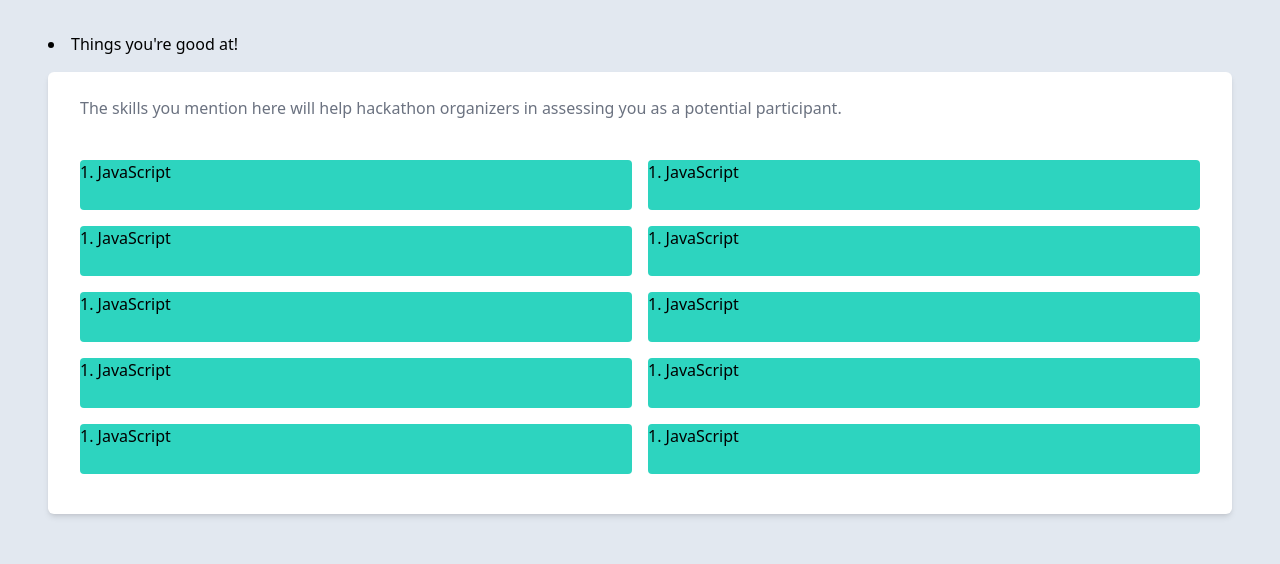
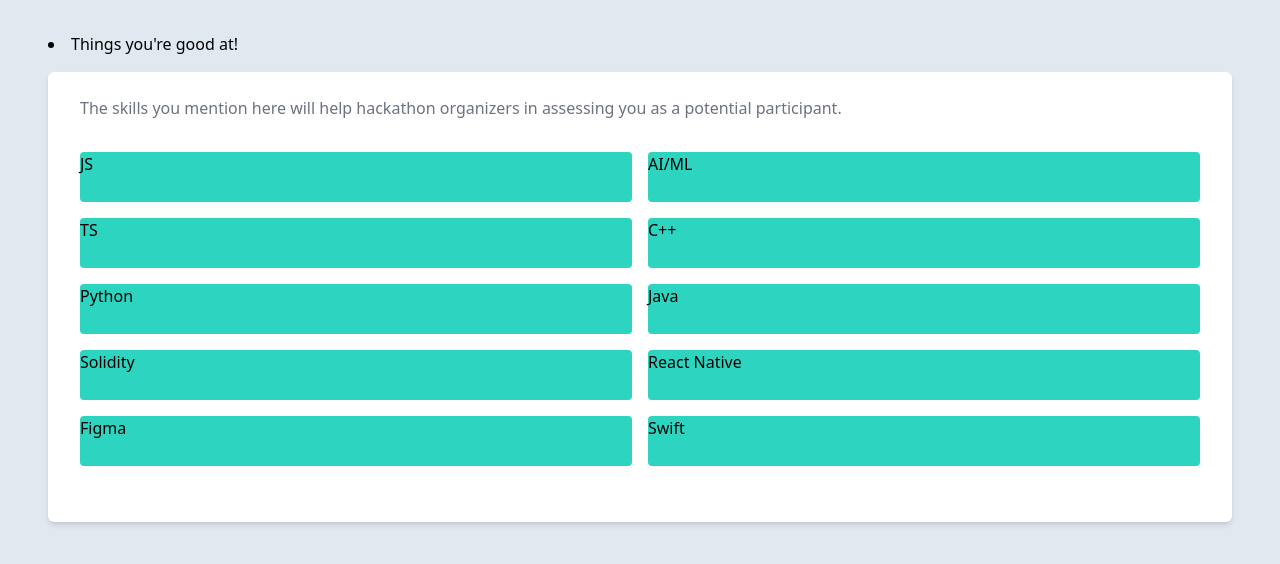
Before and after one commit to suveshmoza/Fold-Assignment, a Next.js app: page / in a window 1280 px wide. Shown: the top 564 px of the page. Built offline with nearby package versions, Linux system fonts and the light colour scheme.

Commit message:
feat: Add drag and drop support

```diff
--- a/app/page.tsx
+++ b/app/page.tsx
@@ -1,4 +1,4 @@
-import Image from 'next/image';
+import SkillsContainer from '@/components/SkillsContainer/SkillsContainer';
 
 export default function Home() {
 	return (
@@ -6,49 +6,7 @@ export default function Home() {
 			<ul className="list-disc list-inside mb-4 font-medium">
 				<li>Things you&apos;re good at!</li>
 			</ul>
-
-			<div className="w-full bg-white shadow-md rounded-md px-8 py-6 pb-10 ">
-				<div>
-					<p className="text-gray-500">
-						The skills you mention here will help hackathon organizers in
-						assessing you as a potential participant.
-					</p>
-					<div className="mt-10">
-						<ul className="grid grid-cols-1  md:grid-cols-2 gap-4">
-							<li className="w-full h-[50px] rounded  bg-teal-400">
-								1. JavaScript
-							</li>
-							<li className="w-full h-[50px] rounded  bg-teal-400">
-								1. JavaScript
-							</li>
-							<li className="w-full h-[50px] rounded  bg-teal-400">
-								1. JavaScript
-							</li>
-							<li className="w-full h-[50px] rounded  bg-teal-400">
-								1. JavaScript
-							</li>
-							<li className="w-full h-[50px] rounded  bg-teal-400">
-								1. JavaScript
-							</li>
-							<li className="w-full h-[50px] rounded  bg-teal-400">
-								1. JavaScript
-							</li>
-							<li className="w-full h-[50px] rounded  bg-teal-400">
-								1. JavaScript
-							</li>
-							<li className="w-full h-[50px] rounded  bg-teal-400">
-								1. JavaScript
-							</li>
-							<li className="w-full h-[50px] rounded  bg-teal-400">
-								1. JavaScript
-							</li>
-							<li className="w-full h-[50px] rounded  bg-teal-400">
-								1. JavaScript
-							</li>
-						</ul>
-					</div>
-				</div>
-			</div>
+			<SkillsContainer />
 		</div>
 	);
 }
--- /dev/null
+++ b/components/DragNDrop/DragNDrop.tsx
@@ -0,0 +1,148 @@
+import { useState, useRef, useEffect } from 'react';
+
+type DragItem = {
+	grpI: number;
+	itemI: number;
+};
+
+type Group = {
+	title: string;
+	items: string[];
+};
+
+type DragNDropProps = {
+	data: {
+		title: string;
+		items: string[];
+	}[];
+};
+
+function DragNDrop(props: DragNDropProps) {
+	const { data } = props;
+
+	const [list, setList] = useState<Group[]>(data);
+	const [dragging, setDragging] = useState(false);
+
+	const dragItem = useRef<DragItem | null>(null);
+	const dragItemNode = useRef<HTMLDivElement | null>(null);
+
+	const handletDragStart = (
+		e: React.DragEvent<HTMLDivElement>,
+		item: DragItem
+	) => {
+		console.log(typeof e.target);
+		dragItemNode.current = e.target as HTMLDivElement;
+		dragItemNode.current.addEventListener('dragend', handleDragEnd);
+		dragItem.current = item;
+
+		setTimeout(() => {
+			setDragging(true);
+		}, 0);
+	};
+
+	const balanceList = (list: Group[]) => {
+		const left = list[0].items;
+		const right = list[1].items;
+
+		while (left.length > 5 || right.length > 5) {
+			if (left.length > 5) {
+				const itemToMove = left.pop()!;
+				right.unshift(itemToMove);
+			} else if (right.length > 5) {
+				const itemToMove = right.shift()!;
+				left.push(itemToMove);
+			}
+		}
+		return list;
+	};
+
+	const handleDragEnter = (
+		e: React.DragEvent<HTMLDivElement>,
+		targetItem: DragItem
+	) => {
+		if (dragItemNode.current !== e.target) {
+			console.log('DragItem:', dragItem);
+			let newList = JSON.parse(JSON.stringify(list));
+			newList[targetItem.grpI].items.splice(
+				targetItem.itemI,
+				0,
+				newList[dragItem.current!.grpI].items.splice(
+					dragItem.current!.itemI,
+					1
+				)[0]
+			);
+			newList = balanceList(newList);
+			dragItem.current = targetItem;
+			setList(newList);
+		}
+	};
+
+	const handleDragEnd = () => {
+		setDragging(false);
+		console.log('DRAGEND:', dragItem.current);
+		dragItem.current = null;
+		if (dragItemNode.current) {
+			dragItemNode.current.removeEventListener('dragend', handleDragEnd);
+		}
+		dragItemNode.current = null;
+	};
+
+	const getStyles = (item: DragItem) => {
+		if (
+			dragItem.current &&
+			dragItem.current.grpI === item.grpI &&
+			dragItem.current.itemI === item.itemI
+		) {
+			return 'w-full h-[50px] bg-teal-400 rounded mb-4 opacity-0 cursor-move';
+		}
+		return 'w-full h-[50px] bg-teal-400 rounded mb-4 cursor-move';
+	};
+
+	useEffect(() => {
+		setList(data);
+	}, [data]);
+
+	if (list) {
+		return (
+			<div className="mt-8 grid grid-cols-2 gap-4 transition-all duration-300">
+				{list.map((grp, grpI) => (
+					<div
+						key={grp.title}
+						onDragEnter={
+							dragging && !grp.items.length
+								? (e) => handleDragEnter(e, { grpI, itemI: 0 })
+								: undefined
+						}
+						className=""
+					>
+						{grp.items.map((item, itemI) => (
+							<div
+								draggable
+								key={item}
+								onDragStart={(e) => handletDragStart(e, { grpI, itemI })}
+								onDragEnter={
+									dragging
+										? (e) => {
+												handleDragEnter(e, { grpI, itemI });
+										  }
+										: undefined
+								}
+								className={
+									dragging
+										? getStyles({ grpI, itemI })
+										: 'w-full h-[50px] bg-teal-400 rounded mb-4 cursor-move'
+								}
+							>
+								{item}
+							</div>
+						))}
+					</div>
+				))}
+			</div>
+		);
+	} else {
+		return null;
+	}
+}
+
+export default DragNDrop;
--- /dev/null
+++ b/components/DraggableItem.tsx
@@ -0,0 +1,7 @@
+import React from 'react';
+
+function DraggableItem() {
+	return <div>DraggableItem</div>;
+}
+
+export default DraggableItem;
--- /dev/null
+++ b/components/ListItem/ListItem.tsx
@@ -0,0 +1,34 @@
+'use client';
+import AsyncCreatableSelect from 'react-select/async-creatable';
+
+// const filterColors = (inputValue: string) => {
+// 	return colourOptions.filter((i) =>
+// 		i.label.toLowerCase().includes(inputValue.toLowerCase())
+// 	);
+// };
+
+// const promiseOptions = (inputValue: string) =>
+// 	new Promise<ColourOption[]>((resolve) => {
+// 		setTimeout(() => {
+// 			resolve(filterColors(inputValue));
+// 		}, 1000);
+// 	});
+
+function ListItem() {
+	return (
+		<AsyncCreatableSelect
+			cacheOptions
+			defaultOptions
+			styles={{
+				control: (styles) => ({
+					...styles,
+					backgroundColor: 'rgb(45 212 191)',
+				}),
+			}}
+			// loadOptions={promiseOptions}
+			className="text-black bg-white"
+		/>
+	);
+}
+
+export default ListItem;
--- /dev/null
+++ b/components/SkillsContainer/SkillsContainer.tsx
@@ -0,0 +1,26 @@
+'use client';
+import DragNDrop from '../DragNDrop/DragNDrop';
+
+const defaultData = [
+	{ title: 'group 1', items: ['JS', 'TS', 'Python', 'Solidity', 'Figma'] },
+	{
+		title: 'group 2',
+		items: ['AI/ML', 'C++', 'Java', 'React Native', 'Swift'],
+	},
+];
+
+function SkillsContainer() {
+	return (
+		<div className="w-full bg-white shadow-md rounded-md px-8 py-6 pb-10 ">
+			<div>
+				<p className="text-gray-500">
+					The skills you mention here will help hackathon organizers in
+					assessing you as a potential participant.
+				</p>
+				<DragNDrop data={defaultData} />
+			</div>
+		</div>
+	);
+}
+
+export default SkillsContainer;
```
Also changed, not shown: package.json (+6 -4 lines), 1 other file (tests, documents, lock files or other folders).
